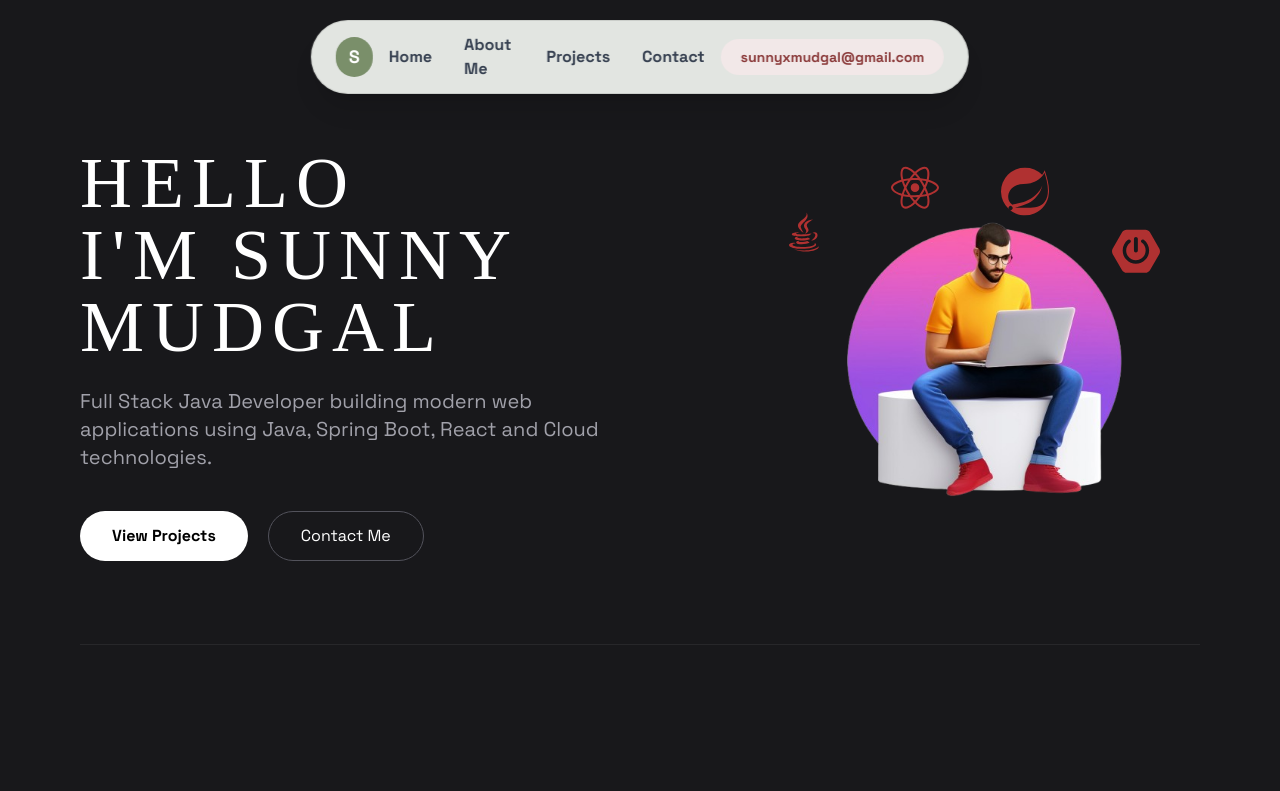
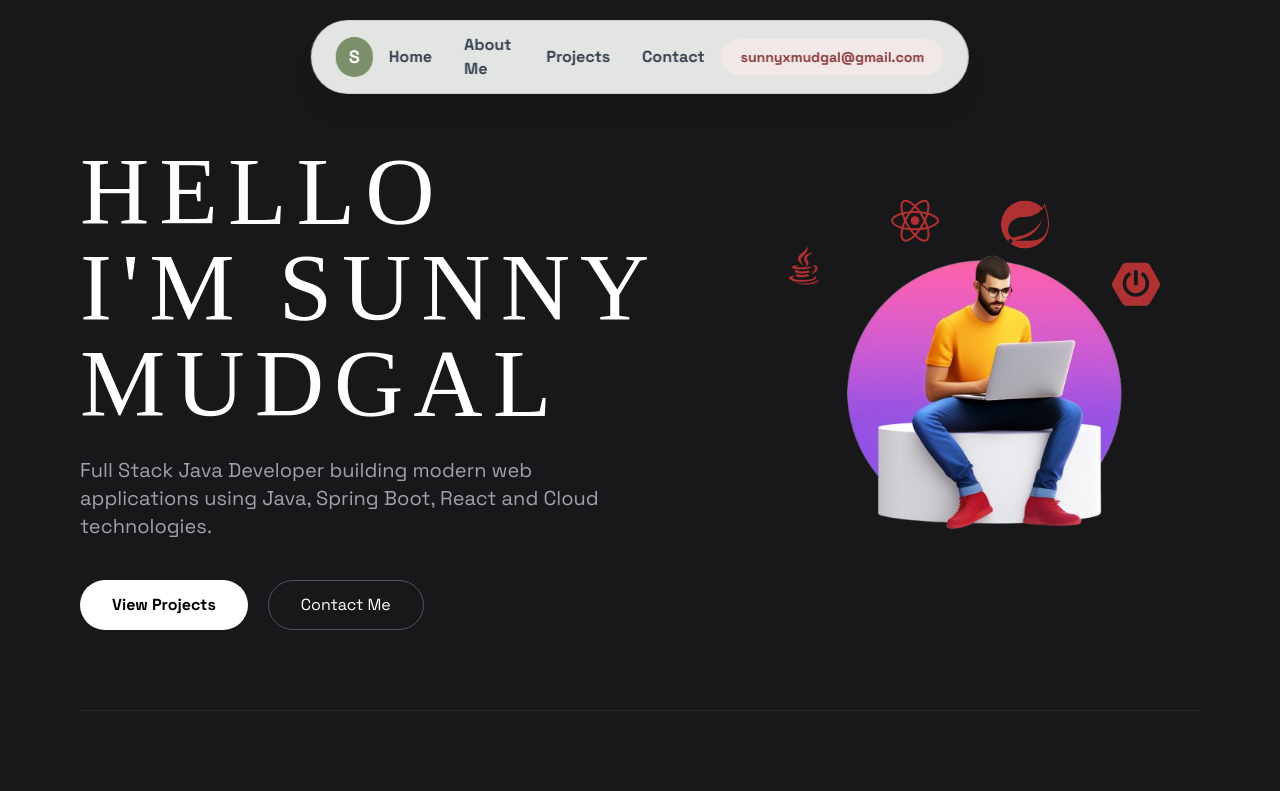
Before and after one commit to sunnnymudgal/PortfolioWebsite, a React (Vite) app: page / in a window 1280 px wide. Shown: the top 791 px of the page. Built offline with nearby package versions, Linux system fonts and the light colour scheme; a web font is replaced by a local one.

Commit message:
Update LandingPage.jsx

```diff
--- a/src/components/LandingPage.jsx
+++ b/src/components/LandingPage.jsx
@@ -23,9 +23,9 @@ function LandingPage() {
                 initial={{ opacity: 0, y: 60 }}
                 animate={{ opacity: 1, y: 0 }}
                 transition={{ delay: index * 0.2 }}
-                className="uppercase font-[majormono]
-text-3xl sm:text-4xl md:text-5xl lg:text-6xl xl:text-7xl
-leading-tight tracking-[4px] md:tracking-[8px]"
+               className="uppercase font-[majormono]
+text-4xl sm:text-5xl md:text-6xl lg:text-7xl xl:text-8xl
+leading-[1.05] tracking-[6px] md:tracking-[10px]"
               >
                 {item}
               </motion.h1>
```
